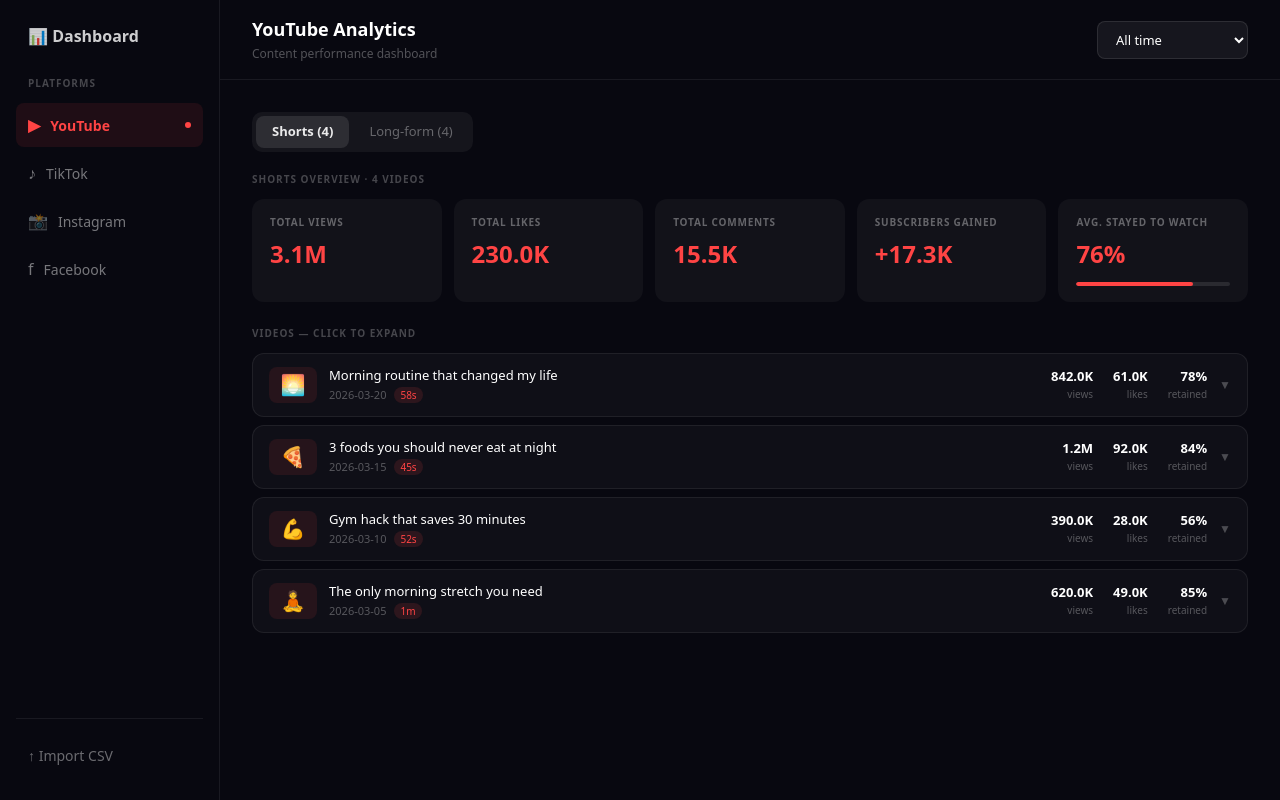
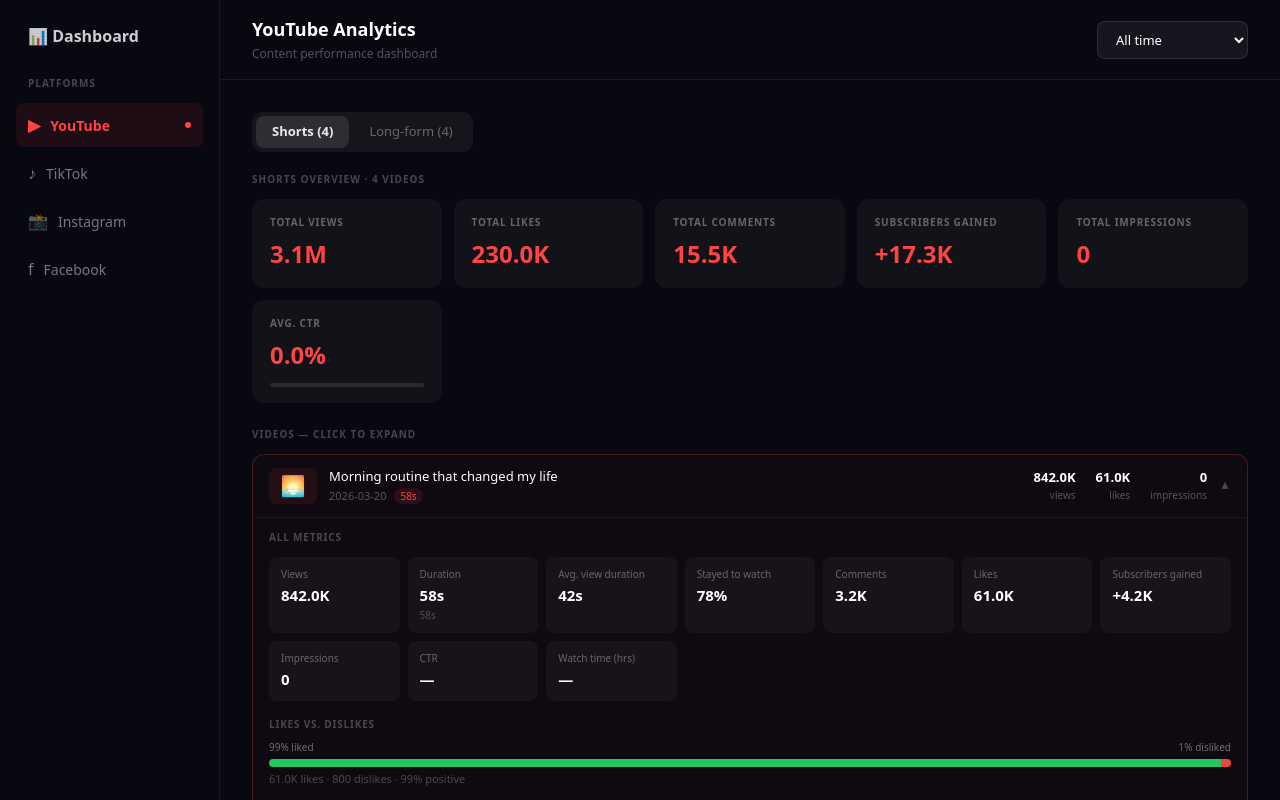
Before and after one commit to allenancheta2003/test-dashboard, a Next.js app: page /dashboard in a window 1280 px wide. Both pictures are taken after a click on the element 750 px from the left and 492 px from the top of the page. Shown: the top 800 px of the page. Built offline with nearby package versions, Linux system fonts and the light colour scheme.

Commit message:
YouTubeView.tsx

```diff
--- a/components/views/YouTubeView.tsx
+++ b/components/views/YouTubeView.tsx
@@ -9,12 +9,37 @@
 
 const COLOR = "#FF4444";
 
+// Handles both "Mar 25, 2026" and "2026-03-25" formats
+function parseVideoDate(dateStr: string): string {
+  if (!dateStr || dateStr.trim() === "" || dateStr.trim() === "—") return "";
+  const s = dateStr.trim();
+  // Already in YYYY-MM format
+  if (/^\d{4}-\d{2}$/.test(s)) return s;
+  // YYYY-MM-DD format
+  if (/^\d{4}-\d{2}-\d{2}/.test(s)) return s.slice(0, 7);
+  // "Mar 25, 2026" or "Mar 2026" format
+  const months: Record<string, string> = {
+    jan:"01", feb:"02", mar:"03", apr:"04", may:"05", jun:"06",
+    jul:"07", aug:"08", sep:"09", oct:"10", nov:"11", dec:"12"
+  };
+  const match = s.match(/^([A-Za-z]{3})\s+(?:\d+,\s*)?(\d{4})$/);
+  if (match) {
+    const m = months[match[1].toLowerCase()];
+    if (m) return `${match[2]}-${m}`;
+  }
+  // Try native Date parse as fallback
+  const d = new Date(s);
+  if (!isNaN(d.getTime())) {
+    return `${d.getFullYear()}-${String(d.getMonth() + 1).padStart(2, "0")}`;
+  }
+  return "";
+}
+
 function filterByMonth(videos: any[], dateRange: string) {
   if (dateRange === "all") return videos;
   return videos.filter((v: any) => {
-    if (!v.publishedAt) return true;
-    const d = new Date(v.publishedAt);
-    const ym = `${d.getFullYear()}-${String(d.getMonth() + 1).padStart(2, "0")}`;
+    const ym = parseVideoDate(v.publishedAt || v["Video publish time"] || "");
+    if (!ym) return false;
     return ym === dateRange;
   });
 }
@@ -26,8 +51,19 @@
 }) {
   const [format, setFormat] = useState<"shorts" | "longform">("shorts");
 
-  const shortsVideos = filterByMonth(shortsCsvData?.length ? shortsCsvData : ytShorts, dateRange);
-  const longVideos   = filterByMonth(longCsvData?.length   ? longCsvData   : ytLongform, dateRange);
+  // If shortsCsvData has content, ALL of it goes into Shorts
+  // Only split into longform if longCsvData is separately imported
+  const allImported = shortsCsvData?.length ? shortsCsvData : null;
+
+  const shortsVideos = filterByMonth(
+    allImported ? allImported : ytShorts,
+    dateRange
+  );
+
+  const longVideos = filterByMonth(
+    longCsvData?.length ? longCsvData : ytLongform,
+    dateRange
+  );
 
   return (
     <div>
@@ -46,16 +82,16 @@
 }
 
 function ShortsSection({ videos }: { videos: any[] }) {
-  const totViews    = videos.reduce((a: number, v: any) => a + (v.views || 0), 0);
-  const totLikes    = videos.reduce((a: number, v: any) => a + (v.likes || 0), 0);
-  const totComments = videos.reduce((a: number, v: any) => a + (v.comments || 0), 0);
-  const totSubs     = videos.reduce((a: number, v: any) => a + (v.subscribers || 0), 0);
-  const avgStayed   = videos.length ? Math.round(videos.reduce((a: number, v: any) => a + (v.stayedToWatch || 0), 0) / videos.length) : 0;
-  const avgAvd      = videos.length ? Math.round(videos.reduce((a: number, v: any) => a + (v.avgViewDuration || 0), 0) / videos.length) : 0;
+  const totViews    = videos.reduce((a: number, v: any) => a + (Number(v.views)       || 0), 0);
+  const totLikes    = videos.reduce((a: number, v: any) => a + (Number(v.likes)       || 0), 0);
+  const totComments = videos.reduce((a: number, v: any) => a + (Number(v.comments)    || 0), 0);
+  const totSubs     = videos.reduce((a: number, v: any) => a + (Number(v.subscribers) || 0), 0);
+  const totImpr     = videos.reduce((a: number, v: any) => a + (Number(v.impressions) || 0), 0);
+  const avgCTR      = videos.length ? (videos.reduce((a: number, v: any) => a + (Number(v.ctr) || 0), 0) / videos.length).toFixed(1) : "0.0";
 
   if (!videos.length) return (
-    <div style={{ textAlign: "center", padding: 60, color: "rgba(255,255,255,0.3)" }}>
-      No Shorts data for this month. Try importing a CSV or selecting a different month.
+    <div style={{ textAlign: "center", padding: 60, color: "rgba(255,255,255,0.3)", fontSize: 14 }}>
+      No Shorts data for this period. Import a CSV or select a different month.
     </div>
   );
 
@@ -63,50 +99,57 @@
     <>
       <SectionLabel>Shorts overview · {videos.length} videos</SectionLabel>
       <OverviewGrid>
-        <MetricCard label="Total views"          value={fmt(totViews)}    accent={COLOR} />
-        <MetricCard label="Total likes"          value={fmt(totLikes)}    accent={COLOR} />
-        <MetricCard label="Total comments"       value={fmt(totComments)} accent={COLOR} />
-        <MetricCard label="Subscribers gained"   value={`+${fmt(totSubs)}`} accent={COLOR} />
-        <MetricCard label="Avg. stayed to watch" value={`${avgStayed}%`} accent={COLOR} bar={avgStayed} />
+        <MetricCard label="Total views"        value={fmt(totViews)}    accent={COLOR} />
+        <MetricCard label="Total likes"        value={fmt(totLikes)}    accent={COLOR} />
+        <MetricCard label="Total comments"     value={fmt(totComments)} accent={COLOR} />
+        <MetricCard label="Subscribers gained" value={`+${fmt(totSubs)}`} accent={COLOR} />
+        <MetricCard label="Total impressions"  value={fmt(totImpr)}     accent={COLOR} />
+        <MetricCard label="Avg. CTR"           value={`${avgCTR}%`}     accent={COLOR} bar={parseFloat(avgCTR) * 10} />
       </OverviewGrid>
 
       <SectionLabel>Videos — click to expand</SectionLabel>
       <div style={{ display: "flex", flexDirection: "column", gap: 8 }}>
         {videos.map((v: any, i: number) => {
-          const likes    = v.likes    || 0;
-          const dislikes = v.dislikes || 0;
+          const likes    = Number(v.likes)    || 0;
+          const dislikes = Number(v.dislikes) || 0;
+          const dur      = Number(v.duration) || 0;
           const likeRatio = likes + dislikes > 0 ? Math.round(likes / (likes + dislikes) * 100) : 100;
           return (
             <VideoCard
-              key={v.id || i}
+              key={v.id || v.Content || i}
               id={String(v.id || i)}
               thumb={v.thumb || "🎬"}
               title={v.title || "Untitled"}
               publishedAt={v.publishedAt || ""}
-              badge={v.duration ? fmtSec(v.duration) : undefined}
+              badge={dur > 0 ? fmtSec(dur) : undefined}
               accentColor={COLOR}
               quickStats={[
-                { label: "views",    value: fmt(v.views || 0) },
-                { label: "likes",    value: fmt(v.likes || 0) },
-                { label: "retained", value: `${v.stayedToWatch || 0}%` },
+                { label: "views",       value: fmt(Number(v.views) || 0) },
+                { label: "likes",       value: fmt(likes) },
+                { label: "impressions", value: fmt(Number(v.impressions) || 0) },
               ]}
             >
               <div style={{ paddingTop: 12 }}>
-                <p style={{ color: "rgba(255,255,255,0.25)", fontSize: 10, fontWeight: 600, textTransform: "uppercase", letterSpacing: "0.08em", marginBottom: 8 }}>Performance</p>
+                <p style={{ color: "rgba(255,255,255,0.25)", fontSize: 10, fontWeight: 600, textTransform: "uppercase", letterSpacing: "0.08em", marginBottom: 8 }}>
+                  All metrics
+                </p>
                 <InlineMetrics items={[
-                  { label: "Views",              value: fmt(v.views || 0) },
-                  { label: "Duration",           value: v.duration ? fmtSec(v.duration) : "—", sub: v.duration ? `${v.duration}s` : undefined },
-                  { label: "Avg. view duration", value: v.avgViewDuration ? fmtSec(v.avgViewDuration) : "—", sub: v.avgViewDuration ? `${v.avgViewDuration}s` : undefined },
-                  { label: "Stayed to watch",    value: `${v.stayedToWatch || 0}%` },
-                  { label: "Comments",           value: fmt(v.comments || 0) },
-                  { label: "Likes",              value: fmt(v.likes || 0) },
-                  { label: "Subscribers gained", value: `+${fmt(v.subscribers || 0)}` },
-                  { label: "Impressions",        value: fmt(v.impressions || 0) },
-                  { label: "CTR",                value: v.ctr ? `${v.ctr}%` : "—" },
+                  { label: "Views",              value: fmt(Number(v.views)       || 0) },
+                  { label: "Duration",           value: dur > 0 ? fmtSec(dur) : "—", sub: dur > 0 ? `${dur}s` : undefined },
+                  { label: "Avg. view duration", value: v.avgViewDuration ? fmtSec(Number(v.avgViewDuration)) : "—" },
+                  { label: "Stayed to watch",    value: v.stayedToWatch ? `${v.stayedToWatch}%` : "—" },
+                  { label: "Comments",           value: fmt(Number(v.comments)    || 0) },
+                  { label: "Likes",              value: fmt(likes) },
+                  { label: "Subscribers gained", value: `+${fmt(Number(v.subscribers) || 0)}` },
+                  { label: "Impressions",        value: fmt(Number(v.impressions)  || 0) },
+                  { label: "CTR",                value: v.ctr ? `${Number(v.ctr).toFixed(1)}%` : "—" },
+                  { label: "Watch time (hrs)",   value: v.watchTimeHours ? `${Number(v.watchTimeHours).toFixed(1)}h` : "—" },
                 ]} />
 
                 <div style={{ marginTop: 16 }}>
-                  <p style={{ color: "rgba(255,255,255,0.25)", fontSize: 10, fontWeight: 600, textTransform: "uppercase", letterSpacing: "0.08em", marginBottom: 8 }}>Likes vs. dislikes</p>
+                  <p style={{ color: "rgba(255,255,255,0.25)", fontSize: 10, fontWeight: 600, textTransform: "uppercase", letterSpacing: "0.08em", marginBottom: 8 }}>
+                    Likes vs. dislikes
+                  </p>
                   <LikeDislikeBar likes={likes} dislikes={dislikes} />
                   <p style={{ color: "rgba(255,255,255,0.25)", fontSize: 11, marginTop: 4 }}>
                     {fmt(likes)} likes · {fmt(dislikes)} dislikes · {likeRatio}% positive
@@ -115,7 +158,9 @@
 
                 {v.discovery && (
                   <div style={{ marginTop: 16 }}>
-                    <p style={{ color: "rgba(255,255,255,0.25)", fontSize: 10, fontWeight: 600, textTransform: "uppercase", letterSpacing: "0.08em", marginBottom: 12 }}>How viewers find this Short</p>
+                    <p style={{ color: "rgba(255,255,255,0.25)", fontSize: 10, fontWeight: 600, textTransform: "uppercase", letterSpacing: "0.08em", marginBottom: 12 }}>
+                      How viewers find this Short
+                    </p>
                     <DiscoveryBars color={COLOR} data={{
                       "Suggested videos": v.discovery.suggested || 0,
                       "Hashtag page":     v.discovery.hashtag   || 0,
@@ -135,15 +180,15 @@
 }
 
 function LongformSection({ videos }: { videos: any[] }) {
-  const totViews  = videos.reduce((a: number, v: any) => a + (v.views || 0), 0);
-  const totLikes  = videos.reduce((a: number, v: any) => a + (v.likes || 0), 0);
-  const avgCTR    = videos.length ? (videos.reduce((a: number, v: any) => a + (v.ctr || 0), 0) / videos.length).toFixed(1) : "0.0";
-  const avgSEO    = videos.length ? Math.round(videos.reduce((a: number, v: any) => a + (v.seoScore || 0), 0) / videos.length) : 0;
-  const avgPct    = videos.length ? (videos.reduce((a: number, v: any) => a + (v.avgPctViewed || 0), 0) / videos.length).toFixed(1) : "0.0";
+  const totViews = videos.reduce((a: number, v: any) => a + (Number(v.views) || 0), 0);
+  const totLikes = videos.reduce((a: number, v: any) => a + (Number(v.likes) || 0), 0);
+  const avgCTR   = videos.length ? (videos.reduce((a: number, v: any) => a + (Number(v.ctr) || 0), 0) / videos.length).toFixed(1) : "0.0";
+  const avgSEO   = videos.length ? Math.round(videos.reduce((a: number, v: any) => a + (Number(v.seoScore) || 0), 0) / videos.length) : 0;
+  const avgPct   = videos.length ? (videos.reduce((a: number, v: any) => a + (Number(v.avgPctViewed) || 0), 0) / videos.length).toFixed(1) : "0.0";
 
   if (!videos.length) return (
-    <div style={{ textAlign: "center", padding: 60, color: "rgba(255,255,255,0.3)" }}>
-      No Long-form data for this month. Try importing a CSV or selecting a different month.
+    <div style={{ textAlign: "center", padding: 60, color: "rgba(255,255,255,0.3)", fontSize: 14 }}>
+      No Long-form data for this period. Import a <code>youtube-longform.csv</code> file using the Import CSV button.
     </div>
   );
 
@@ -161,8 +206,9 @@
       <SectionLabel>Videos — click to expand</SectionLabel>
       <div style={{ display: "flex", flexDirection: "column", gap: 8 }}>
         {videos.map((v: any, i: number) => {
-          const likes    = v.likes    || 0;
-          const dislikes = v.dislikes || 0;
+          const likes    = Number(v.likes)    || 0;
+          const dislikes = Number(v.dislikes) || 0;
+          const dur      = Number(v.duration) || 0;
           const likeRatio = likes + dislikes > 0 ? Math.round(likes / (likes + dislikes) * 100) : 100;
           return (
             <VideoCard
@@ -171,52 +217,30 @@
               thumb={v.thumb || "🎬"}
               title={v.title || "Untitled"}
               publishedAt={v.publishedAt || ""}
-              badge={v.duration ? fmtSec(v.duration) : undefined}
+              badge={dur > 0 ? fmtSec(dur) : undefined}
               accentColor={COLOR}
               quickStats={[
-                { label: "views",      value: fmt(v.views || 0) },
-                { label: "avg viewed", value: `${v.avgPctViewed || 0}%` },
-                { label: "CTR",        value: `${v.ctr || 0}%` },
+                { label: "views",      value: fmt(Number(v.views) || 0) },
+                { label: "avg viewed", value: `${Number(v.avgPctViewed) || 0}%` },
+                { label: "CTR",        value: `${Number(v.ctr) || 0}%` },
               ]}
             >
               <div style={{ paddingTop: 12 }}>
-                <p style={{ color: "rgba(255,255,255,0.25)", fontSize: 10, fontWeight: 600, textTransform: "uppercase", letterSpacing: "0.08em", marginBottom: 8 }}>Performance</p>
                 <InlineMetrics items={[
-                  { label: "Views",              value: fmt(v.views || 0) },
-                  { label: "Duration",           value: v.duration ? fmtSec(v.duration) : "—", sub: v.duration ? `${v.duration}s` : undefined },
-                  { label: "Avg. view duration", value: v.avgViewDuration ? fmtSec(v.avgViewDuration) : "—", sub: v.avgViewDuration ? `${v.avgViewDuration}s` : undefined },
-                  { label: "Avg. % viewed",      value: `${v.avgPctViewed || 0}%` },
-                  { label: "CTR",                value: `${v.ctr || 0}%` },
+                  { label: "Views",              value: fmt(Number(v.views) || 0) },
+                  { label: "Duration",           value: dur > 0 ? fmtSec(dur) : "—" },
+                  { label: "Avg. view duration", value: v.avgViewDuration ? fmtSec(Number(v.avgViewDuration)) : "—" },
+                  { label: "Avg. % viewed",      value: `${Number(v.avgPctViewed) || 0}%` },
+                  { label: "CTR",                value: v.ctr ? `${Number(v.ctr).toFixed(1)}%` : "—" },
                   { label: "SEO score",          value: v.seoScore ? `${v.seoScore}/100` : "—" },
-                  { label: "Comments",           value: fmt(v.comments || 0) },
-                  { label: "Likes",              value: fmt(v.likes || 0) },
-                  { label: "Subscribers gained", value: `+${fmt(v.subscribers || 0)}` },
-                  { label: "Impressions",        value: fmt(v.impressions || 0) },
+                  { label: "Comments",           value: fmt(Number(v.comments) || 0) },
+                  { label: "Likes",              value: fmt(likes) },
+                  { label: "Subscribers gained", value: `+${fmt(Number(v.subscribers) || 0)}` },
+                  { label: "Impressions",        value: fmt(Number(v.impressions) || 0) },
                 ]} />
-
                 <div style={{ marginTop: 16 }}>
                   <p style={{ color: "rgba(255,255,255,0.25)", fontSize: 10, fontWeight: 600, textTransform: "uppercase", letterSpacing: "0.08em", marginBottom: 8 }}>Likes vs. dislikes</p>
                   <LikeDislikeBar likes={likes} dislikes={dislikes} />
-                  <p style={{ color: "rgba(255,255,255,0.25)", fontSize: 11, marginTop: 4 }}>
-                    {fmt(likes)} likes · {fmt(dislikes)} dislikes · {likeRatio}% positive
-                  </p>
-                </div>
-
-                <div style={{ marginTop: 16, display: "grid", gridTemplateColumns: "1fr 1fr", gap: 12 }}>
-                  <div>
-                    <p style={{ color: "rgba(255,255,255,0.25)", fontSize: 10, marginBottom: 4 }}>SEO score</p>
-                    <div style={{ height: 8, borderRadius: 99, background: "rgba(255,255,255,0.1)", overflow: "hidden" }}>
-                      <div style={{ width: `${v.seoScore || 0}%`, height: "100%", background: COLOR, borderRadius: 99 }} />
-                    </div>
-                    <p style={{ color: "rgba(255,255,255,0.4)", fontSize: 11, marginTop: 4 }}>{v.seoScore || 0}/100</p>
-                  </div>
-                  <div>
-                    <p style={{ color: "rgba(255,255,255,0.25)", fontSize: 10, marginBottom: 4 }}>Click-through rate</p>
-                    <div style={{ height: 8, borderRadius: 99, background: "rgba(255,255,255,0.1)", overflow: "hidden" }}>
-                      <div style={{ width: `${(v.ctr || 0) * 10}%`, height: "100%", background: COLOR, borderRadius: 99 }} />
-                    </div>
-                    <p style={{ color: "rgba(255,255,255,0.4)", fontSize: 11, marginTop: 4 }}>{v.ctr || 0}%</p>
-                  </div>
                 </div>
               </div>
             </VideoCard>
```
